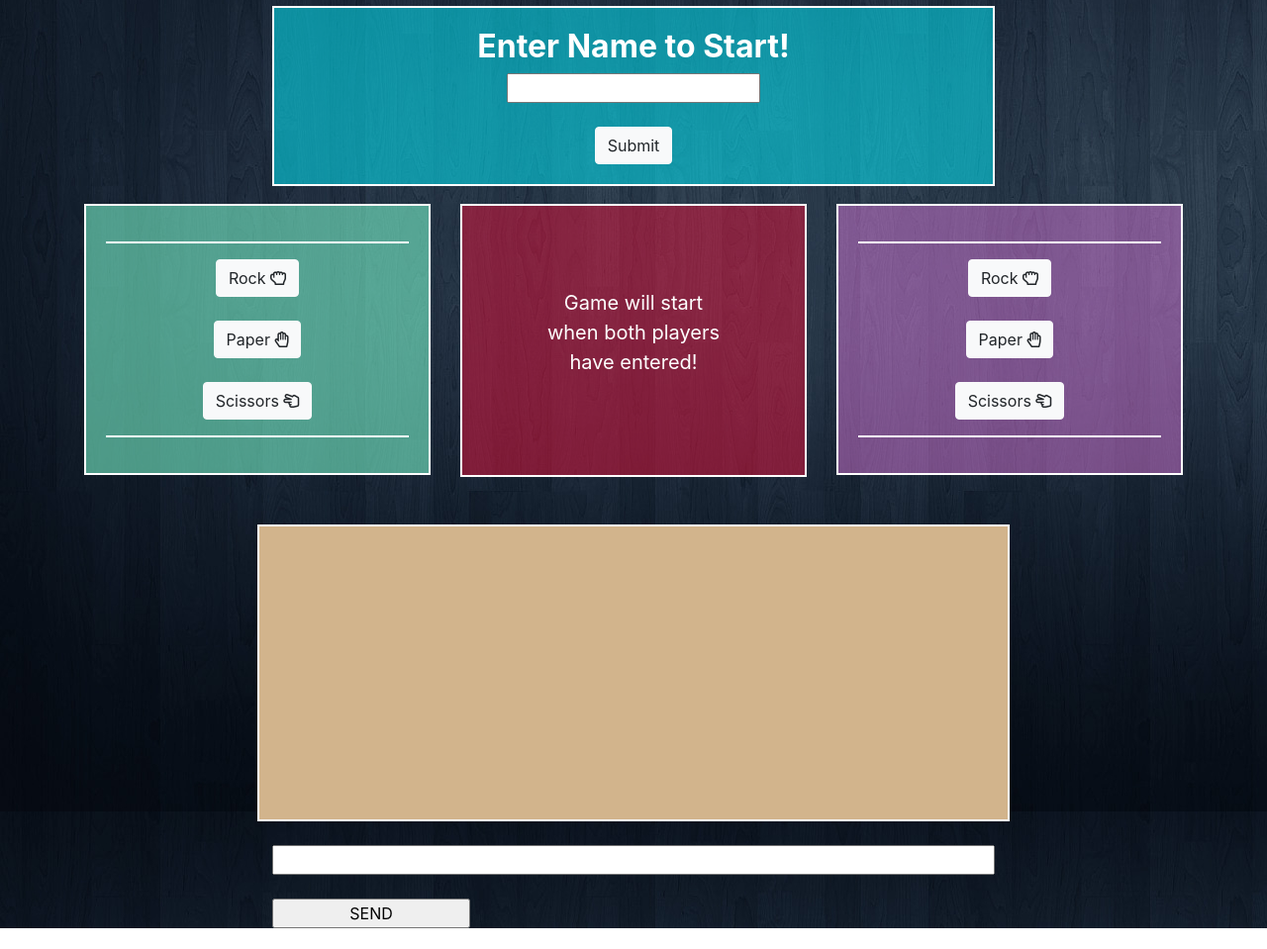
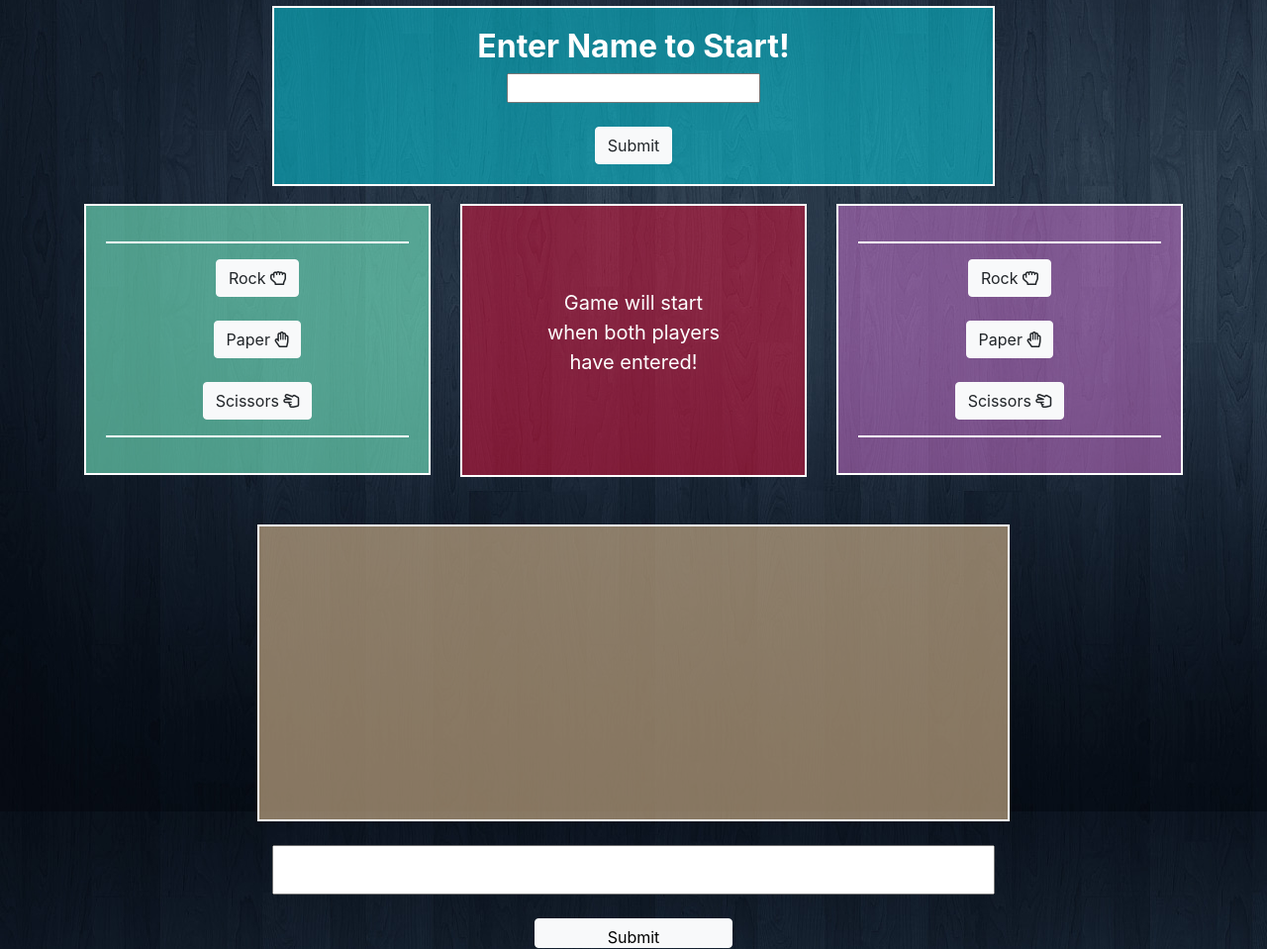
Before and after one commit to mark-shin77/RPS-multiplayer, a plain HTML site: page index.html in a window 1280 px wide. Shown: the part 260-1219 px from the top of the page at 99% size. Before the commit the page ends 1198 px from the top, so only its background shows below. Drawn offline with nearby package versions, Linux system fonts and the light colour scheme.

Commit message:
done styling ... I think?

```diff
--- a/assets/style.css
+++ b/assets/style.css
@@ -9,7 +9,7 @@ body{
 }
 .greeting{
     border: 2px solid white;
-    background-color: rgba(0, 238, 255, 0.521);
+    background-color: rgba(0, 238, 255, 0.445);
     text-align: center;
     align-content: center;
     padding: 20px;
@@ -45,21 +45,27 @@ hr{
 }
 
 #chat-window{
-    background-color: tan;
+    background-color: rgba(210, 180, 140, 0.637);
     border: 2px solid white;
     height: 300px;
     overflow: scroll;
     text-align: left;
     font-size: 15px;
+    color: white;
 }
 
 #chat-input{
     width: 100%;
+    height: 50px;
     color: black;
+    font-size: 30px;
 }
 
-#submit-chat{
+#submit-input{
+    display: block;
     width: 200px;
     height: 30px;
     color: black;
+    margin-left:auto;
+    margin-right: auto;
 }
--- a/index.html
+++ b/index.html
@@ -101,8 +101,8 @@
                                 <form id="user-chat">
                                 <input type="text" id="chat-input">
                                 <br><br>
-                                <input type="submit" id="submit-chat" value="SEND"/>
-                                </form>
+                                <button type="button" class="btn btn-light" id="submit-input">Submit</i></button>
+                            </form>
                             </div>
                         </div>
                     </div>
```
